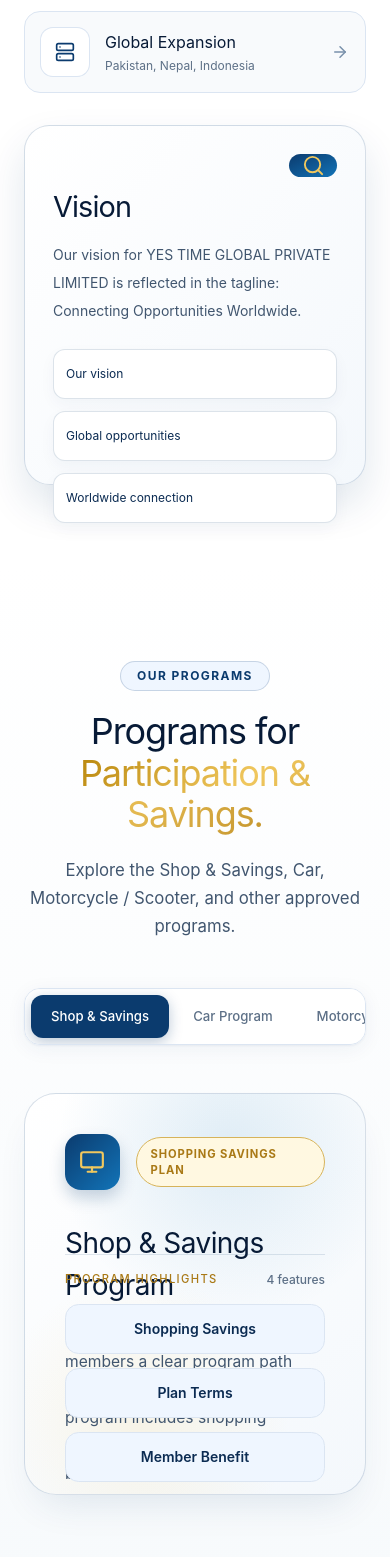
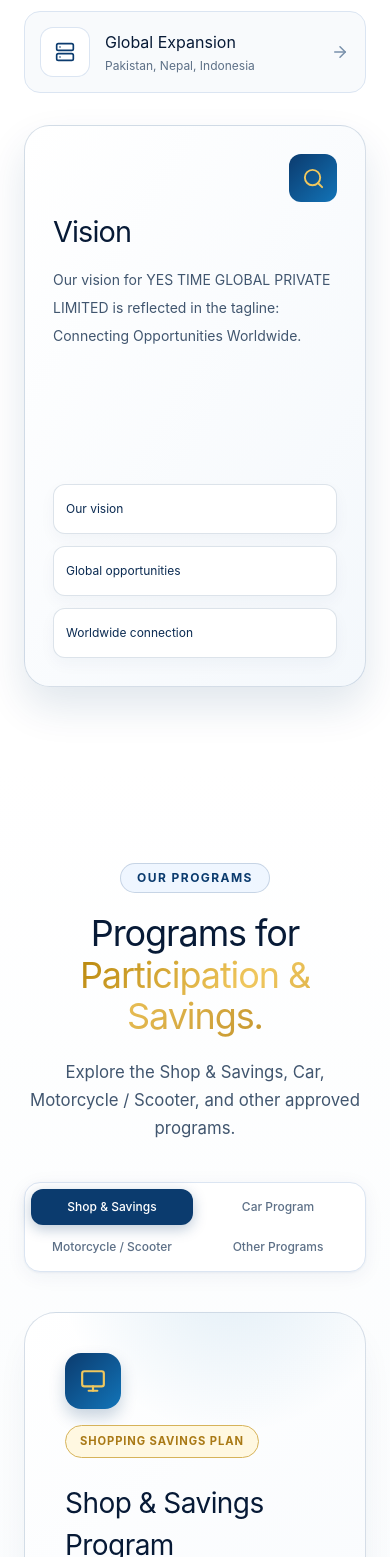
Before and after one commit to shakeeldev1/yestime-global, a React (Vite) app: page / in a window 390 px wide. Shown: the part 3311-4868 px from the top of the page. Built offline with nearby package versions, Linux system fonts and the light colour scheme.

Commit message:
feat: improve responsive Home content sections

```diff
--- a/src/components/home/HomeCommitment.tsx
+++ b/src/components/home/HomeCommitment.tsx
@@ -57,13 +57,13 @@
   return (
     <section
       ref={sectionRef}
-      className={`mx-auto my-11 w-[63%] max-w-7xl rounded-[2.5rem] border border-[#dbe5f2] bg-white p-[2.1rem] shadow-[0_20px_45px_rgba(11,59,110,0.1)] transition-all duration-700 ease-out ${
+      className={`mx-auto my-8 w-[calc(100%-2rem)] max-w-7xl rounded-3xl border border-[#dbe5f2] bg-white p-5 sm:my-11 sm:w-[90%] sm:rounded-[2.5rem] sm:p-8 lg:w-[63%] lg:p-[2.1rem] shadow-[0_20px_45px_rgba(11,59,110,0.1)] transition-all duration-700 ease-out ${
         isVisible ? 'translate-y-0 opacity-100' : 'translate-y-5 opacity-0'
       } ${className}`}
     >
       {(title || highlight) && (
-        <div className="mb-8 text-center">
-          <h2 className="mb-4 text-[clamp(1.75rem,4vw,2.5rem)] font-normal leading-tight text-[#071a36]">
+        <div className="mb-7 text-center sm:mb-8">
+          <h2 className="mb-4 break-words text-[clamp(1.5rem,6vw,2.5rem)] font-normal leading-tight text-[#071a36] sm:text-[clamp(1.75rem,4vw,2.5rem)]">
             {title}{' '}
             {highlight ? <span className="italic text-[#c5962e]">{highlight}</span> : null}
           </h2>
@@ -71,7 +71,7 @@
       )}
 
       {items.length > 0 ? (
-        <div className="grid grid-cols-1 gap-5 md:grid-cols-3">
+        <div className="grid grid-cols-1 gap-4 sm:grid-cols-2 sm:gap-5 lg:grid-cols-3">
           {items.map((item) => {
             const isHovered = hoveredItem === item.id
 
@@ -88,7 +88,7 @@
                     className={`transition-all duration-300 ${isHovered ? 'scale-110 text-[#c5962e]' : 'scale-100 text-[#0b3b6e]'}`}
                   />
                 </div>
-                <p className="m-0 text-base font-normal leading-snug text-[#41566f] transition-colors duration-300 group-hover:text-[#071a36]">{item.text}</p>
+                <p className="m-0 break-words text-sm font-normal leading-6 text-[#41566f] transition-colors duration-300 group-hover:text-[#071a36] sm:text-base sm:leading-snug">{item.text}</p>
               </div>
             )
           })}
--- a/src/components/home/HomePrograms.tsx
+++ b/src/components/home/HomePrograms.tsx
@@ -30,7 +30,7 @@
     label: 'Car Program',
     title: 'Car Program',
     description: 'Explore the Car Program options, including plans without draw, plans with draw, and 12-month plans. Eligibility and terms guide each plan.',
-    points: ['Car Program', 'Without Draw', 'With Draw', '12-Month Plan', 'Eligibility & Terms'],
+    points: ['Car Program', 'With Draw', '12-Month Plan', 'Eligibility & Terms'],
     status: 'Flexible car plans',
     icon: FiServer,
   },
@@ -104,17 +104,17 @@
     const ProgramIcon = program.icon
 
     return (
-      <div key={program.id} className={`absolute inset-0 flex flex-col [transition:opacity_500ms_ease-in-out] will-change-[opacity] ${layerClassName}`}>
-        <div className="flex items-center justify-between gap-4">
+      <div key={program.id} className={`absolute inset-0 flex min-w-0 flex-col [transition:opacity_500ms_ease-in-out] will-change-[opacity] ${layerClassName}`}>
+        <div className="flex flex-wrap items-center justify-between gap-4">
           <div className="inline-flex h-14 w-14 items-center justify-center rounded-2xl bg-[linear-gradient(135deg,#0b3b6e_0%,#1274b8_100%)] text-[#f0c75e] shadow-[0_8px_16px_rgba(11,59,110,0.22)]">
             <ProgramIcon size={26} />
           </div>
-          <span className="rounded-full border border-[#d6b35a] bg-[#fff8e1] px-3.5 py-[0.45rem] text-[0.7rem] font-bold uppercase tracking-[0.08em] text-[#a97916]">{program.status}</span>
+          <span className="max-w-full rounded-full border border-[#d6b35a] bg-[#fff8e1] px-3.5 py-[0.45rem] text-right text-[0.7rem] font-bold uppercase tracking-[0.08em] text-[#a97916]">{program.status}</span>
         </div>
 
-        <div className="min-h-0 flex-1 py-8">
-          <h3 className="m-0 text-[clamp(1.75rem,3.5vw,2.25rem)] font-normal tracking-[-0.02em] text-[#071a36]">{program.title}</h3>
-          <p className="mt-3.5 max-w-2xl text-[0.975rem] leading-7 text-[#41566f]">{program.description}</p>
+        <div className="flex-none min-w-0 py-6 sm:py-8">
+          <h3 className="m-0 break-words text-[clamp(1.75rem,3.5vw,2.25rem)] font-normal tracking-[-0.02em] text-[#071a36]">{program.title}</h3>
+          <p className="mt-3.5 max-w-2xl break-words text-[0.975rem] leading-7 text-[#41566f]">{program.description}</p>
         </div>
 
         <div className="mb-4 flex items-center justify-between gap-4 border-t border-[rgba(11,59,110,0.12)] pt-4">
@@ -144,8 +144,8 @@
           <p className="mx-auto mt-5 text-[1.05rem] leading-7 text-[#41566f]">Explore the Shop &amp; Savings, Car, Motorcycle / Scooter, and other approved programs.</p>
         </div>
 
-        <div className="my-12 flex justify-center">
-          <div className="inline-flex max-w-full gap-1 overflow-x-auto rounded-2xl border border-[#dbe5f2] bg-white p-1.5 shadow-[0_4px_20px_rgba(11,59,110,0.06),0_1px_2px_rgba(11,59,110,0.05)]">
+        <div className="my-10 flex justify-center sm:my-12">
+          <div className="grid w-full max-w-full grid-cols-2 gap-1 rounded-2xl border border-[#dbe5f2] bg-white p-1.5 shadow-[0_4px_20px_rgba(11,59,110,0.06),0_1px_2px_rgba(11,59,110,0.05)] sm:inline-flex sm:w-auto sm:grid-cols-none sm:overflow-x-auto">
             {programs.map((program) => {
               const active = program.id === activeId
 
@@ -155,7 +155,7 @@
                   type="button"
                   onClick={() => selectProgram(program.id)}
                   aria-pressed={active}
-                  className={`whitespace-nowrap rounded-xl border-0 px-5 py-3 text-[0.825rem] font-medium transition-all duration-300 ease-out focus-visible:outline-none focus-visible:ring-2 focus-visible:ring-[#c5962e] focus-visible:ring-offset-2 ${active ? 'bg-[#0b3b6e] text-white shadow-[0_4px_14px_rgba(11,59,110,0.28)]' : 'bg-transparent text-[#5d7087] hover:bg-[#eff6ff] hover:text-[#0b3b6e]'}`}
+                  className={`min-w-0 whitespace-normal rounded-xl border-0 px-2 py-2.5 text-xs font-medium sm:whitespace-nowrap sm:px-5 sm:py-3 sm:text-[0.825rem] transition-all duration-300 ease-out focus-visible:outline-none focus-visible:ring-2 focus-visible:ring-[#c5962e] focus-visible:ring-offset-2 ${active ? 'bg-[#0b3b6e] text-white shadow-[0_4px_14px_rgba(11,59,110,0.28)]' : 'bg-transparent text-[#5d7087] hover:bg-[#eff6ff] hover:text-[#0b3b6e]'}`}
                 >
                   {program.label}
                 </button>
@@ -164,10 +164,10 @@
           </div>
         </div>
 
-        <article className="relative min-h-[380px] overflow-hidden rounded-[2rem] border border-[rgba(11,59,110,0.16)] bg-[linear-gradient(145deg,#ffffff_0%,#f4f8fc_100%)] p-10 text-[#071a36] shadow-[0_20px_40px_-15px_rgba(11,59,110,0.12)] backdrop-blur-2xl">
+        <article className="relative min-h-[760px] overflow-hidden rounded-[2rem] sm:min-h-[620px] lg:min-h-[500px] border border-[rgba(11,59,110,0.16)] bg-[linear-gradient(145deg,#ffffff_0%,#f4f8fc_100%)] p-10 text-[#071a36] shadow-[0_20px_40px_-15px_rgba(11,59,110,0.12)] backdrop-blur-2xl">
           <div className="pointer-events-none absolute -right-10 -top-[30%] h-[350px] w-[350px] bg-[radial-gradient(circle,rgba(14,116,184,0.12)_0%,rgba(255,255,255,0)_70%)]" />
           <div className="pointer-events-none absolute -bottom-[20%] -left-[10%] h-[300px] w-[300px] bg-[radial-gradient(circle,rgba(240,199,94,0.14)_0%,rgba(255,255,255,0)_70%)]" />
-          <div className="relative z-10 min-h-[320px]">
+          <div className="relative z-10 min-h-[680px] sm:min-h-[540px] lg:min-h-[420px]">
             {renderProgramDetails(displayedProgram, isCrossfading ? 'opacity-0' : 'opacity-100')}
             {incomingProgram ? renderProgramDetails(incomingProgram, isCrossfading ? 'opacity-100' : 'opacity-0') : null}
           </div>
--- a/src/components/home/HomeVisionMission.tsx
+++ b/src/components/home/HomeVisionMission.tsx
@@ -161,8 +161,8 @@
           })}
         </div>
 
-        <article className="flex min-h-[330px] flex-col rounded-[1.6rem] border border-[rgba(11,59,110,0.16)] bg-gradient-to-br from-white to-[#f4f8fc] p-7 text-[#071a36] shadow-[0_20px_40px_rgba(11,59,110,0.12)]">
-          <div className="relative min-h-[302px]">
+        <article className="flex min-w-0 min-h-[560px] flex-col rounded-[1.6rem] lg:min-h-[330px] border border-[rgba(11,59,110,0.16)] bg-gradient-to-br from-white to-[#f4f8fc] p-7 text-[#071a36] shadow-[0_20px_40px_rgba(11,59,110,0.12)]">
+          <div className="relative min-h-[504px] lg:min-h-[302px]">
             {renderStepDetails(displayedStep, isCrossfading ? 'opacity-0' : 'opacity-100')}
             {incomingStep ? renderStepDetails(incomingStep, isCrossfading ? 'opacity-100' : 'opacity-0') : null}
           </div>
```
